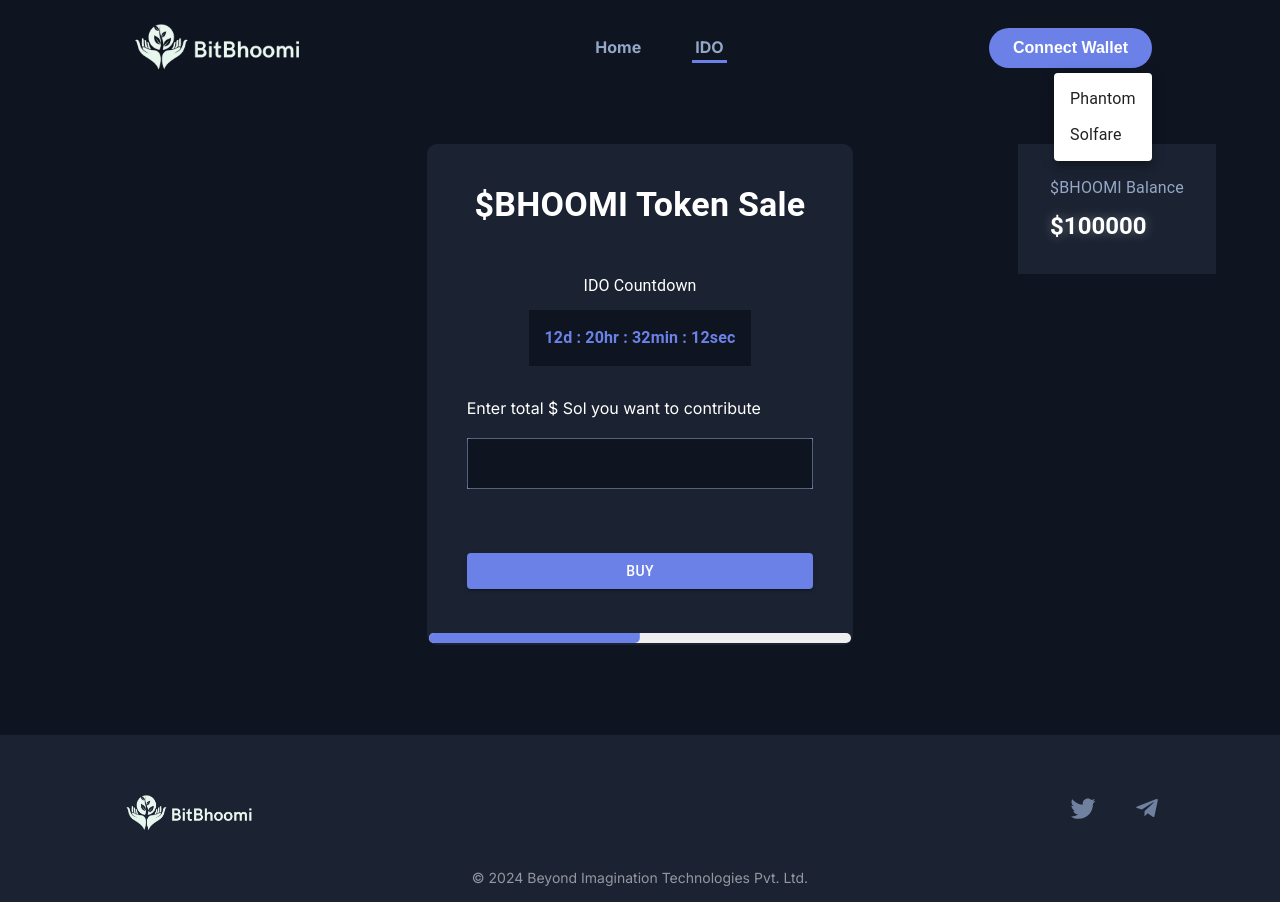
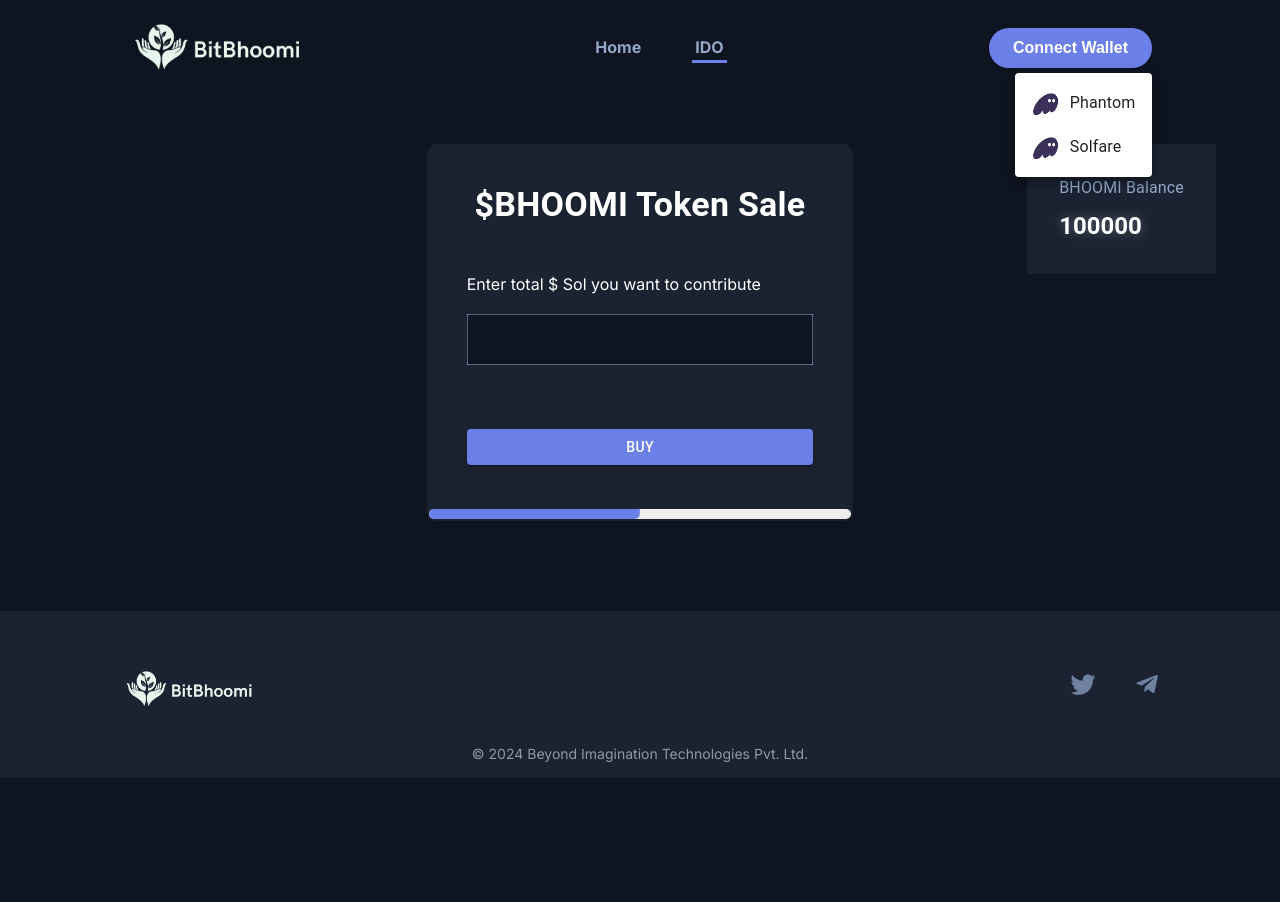
Before and after one commit to ankitbajpai65/BitBhoomi, a Next.js app: page /ido in a window 1280 px wide. Both pictures are taken after a click on the button "Connect Wallet". After the commit the page ends 800 px from the top, so only its background shows below. Built offline with nearby package versions, Linux system fonts and the light colour scheme.

Commit message:
Modified some files

```diff
--- a/src/Components/Ido/ido.css
+++ b/src/Components/Ido/ido.css
@@ -6,7 +6,6 @@
 }
 
 .idoSection .idoFormContainer {
-    /* border: 2px solid red; */
     background: var(--dark-10);
     padding: 2.5rem 2.5rem 3.5rem;
     display: flex;
@@ -20,20 +19,6 @@
 .idoFormContainer .idoHeading {
     font-weight: bold;
     margin-bottom: 1rem;
-}
-
-.idoFormContainer .timerBox {
-    display: flex;
-    flex-direction: column;
-    align-items: center;
-    gap: 12px;
-}
-
-.idoFormContainer .timerBox .timer {
-    background: var(--dark-20);
-    padding: 1rem;
-    color: var(--blueColor);
-    font-weight: 600;
 }
 
 .idoFormContainer .inputFieldContainer {
--- a/src/Components/Ido/ido.jsx
+++ b/src/Components/Ido/ido.jsx
@@ -88,10 +88,6 @@
       }}>
         <Grid item xs={5} className="idoFormContainer">
           <Typography variant="h4" className="idoHeading">$BHOOMI Token Sale</Typography>
-          <Box className="timerBox">
-            <Typography variant="body1" component="div">IDO Countdown</Typography>
-            <Typography variant="body1" component="span" className="timer">12d : 20hr : 32min : 12sec</Typography>
-          </Box>
 
           <div className="inputFieldContainer">
             <Typography variant="subtitle" sx={{ mb: 2 }}>Enter total $ Sol you want to contribute</Typography>
@@ -140,8 +136,8 @@
           position: 'absolute',
           right: '1rem',
         }}>
-          <Typography variant="body1" sx={{ color: 'var(--textColor)' }}>$BHOOMI Balance</Typography>
-          <Typography variant="h5" className="balanceAmount">$100000</Typography>
+          <Typography variant="body1" sx={{ color: 'var(--textColor)' }}>BHOOMI Balance</Typography>
+          <Typography variant="h5" className="balanceAmount">100000</Typography>
         </Box>
       </Grid>
 
--- a/src/Components/MainContent/Gallery.jsx
+++ b/src/Components/MainContent/Gallery.jsx
@@ -1,4 +1,3 @@
-import * as React from 'react';
 import ImageList from '@mui/material/ImageList';
 import ImageListItem from '@mui/material/ImageListItem';
 
--- a/src/Components/MainContent/TokenSale/tokenSale.jsx
+++ b/src/Components/MainContent/TokenSale/tokenSale.jsx
@@ -10,9 +10,9 @@
                 </Box>
                 {[
                     { label: "Initial Token Circulation", value: "10,000,000" },
-                    { label: "Price Per Token", value: "$ 0.10" },
-                    { label: "Initial Marked Cap", value: "$ 1m" },
-                    { label: "Total Max Supply", value: "$ 100,000,000" },
+                    { label: "Price Per Token", value: "$0.10" },
+                    { label: "Initial Marked Cap", value: "$1m" },
+                    { label: "Total Max Supply", value: "$100,000,000" },
                     { label: "Sale Start Time", value: "TBA" },
                     { label: "Sale End Time", value: "TBA" },
                     { label: "Total Distribution Time", value: "TBA" }
--- a/src/Components/Navbar/navbar.jsx
+++ b/src/Components/Navbar/navbar.jsx
@@ -4,6 +4,12 @@
 import { Menu, MenuItem, Typography } from '@mui/material';
 import Link from 'next/link';
 import { usePathname } from 'next/navigation';
+
+const logoStyle = {
+    height: '2rem',
+    width: '1.8rem',
+    marginRight: '10px'
+};
 
 const Navbar = () => {
     const pathname = usePathname();
@@ -50,9 +56,11 @@
                 onClose={handleCloseUserMenu}
             >
                 <MenuItem onClick={handleCloseUserMenu}>
+                    <img src="/dp1.png" alt="" style={logoStyle} />
                     <Typography textAlign="center">Phantom</Typography>
                 </MenuItem>
                 <MenuItem onClick={handleCloseUserMenu}>
+                    <img src="/dp1.png" alt="" style={logoStyle} />
                     <Typography textAlign="center">Solfare</Typography>
                 </MenuItem>
             </Menu>
```
Also changed, not shown: src/Components/Home/home.css (+19 -12 lines), src/Components/Home/home.jsx (+6 -2 lines), src/Components/MainContent/mainContent.jsx (+3 -5 lines), public/dp1.png (added), public/dp2.png (added).
